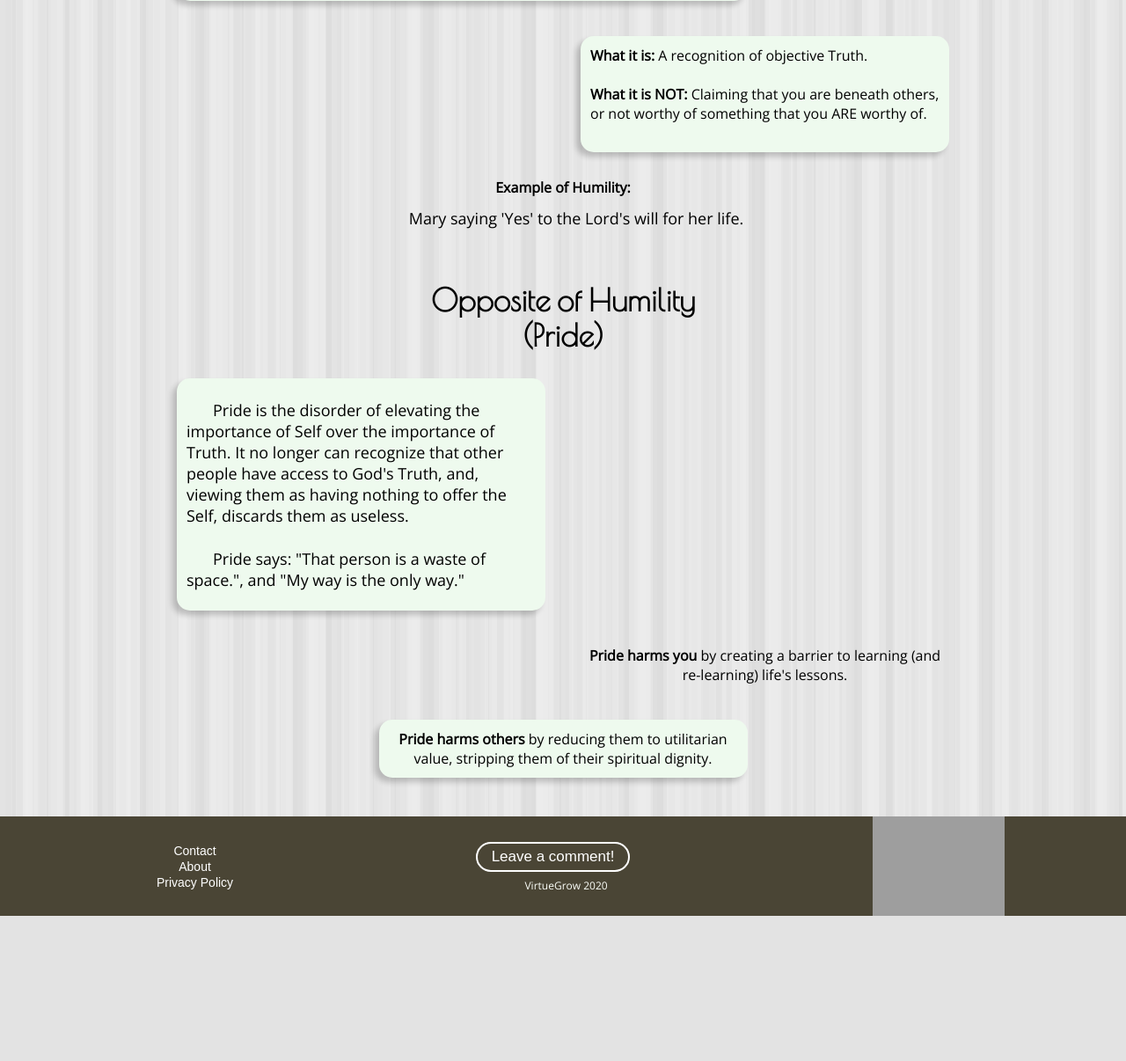
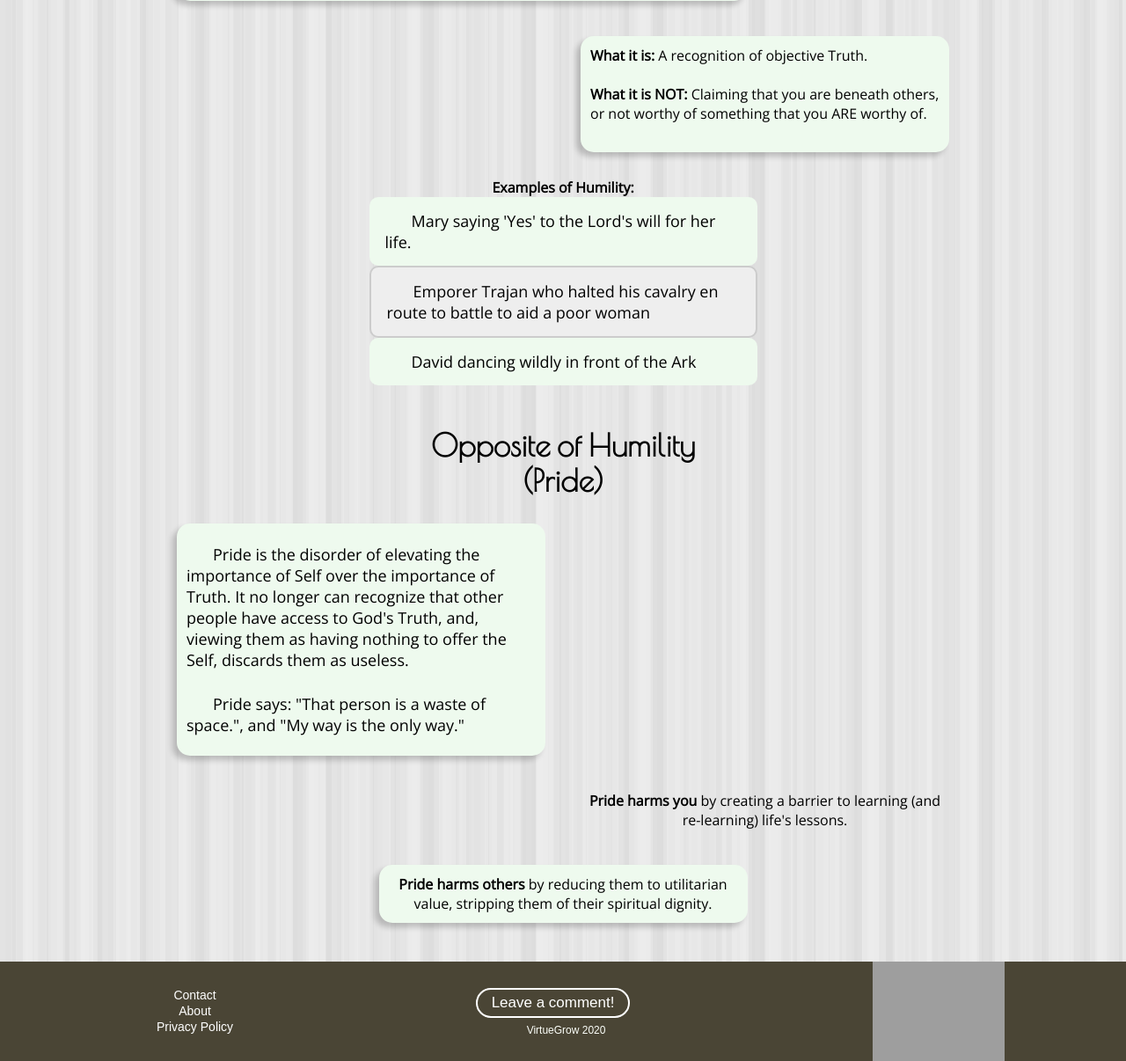
Before and after one commit to missing333/Website_VirtueGrow, a PHP site: page / in a window 1280 px wide, after a click on "Humility". Shown: the part 817-2023 px from the top of the page at 88% size. Before the commit the page ends 1858 px from the top, so only its background shows below. Run offline with PHP 8.4, Linux system fonts and the light colour scheme; some libraries are stand-ins or nearby versions; grey boxes are pictures that could not be loaded.

Commit message:
update examples

```diff
--- a/index.php
+++ b/index.php
@@ -66,8 +66,10 @@
         <strong>What it is NOT:</strong> Claiming that you are beneath others, or not worthy of something that you ARE worthy of. <br><br>
       </div>
       <div class="example">
-        <strong>Example of Humility:</strong><br>
+        <strong>Examples of Humility:</strong><br>
         <p>Mary saying 'Yes' to the Lord's will for her life.</p>
+        <p>Emporer Trajan who halted his cavalry en route to battle to aid a poor woman</p>
+        <p>David dancing wildly in front of the Ark</p>
       </div>
 
 
@@ -115,7 +117,11 @@
         <strong>What it is:</strong> A willingness to act on a desire to learn and grow. <br><br>
         <strong>What it is NOT:</strong> Hard work for the sake of material gain.
       </div>
-      <div class="example"></div>
+      <div class="example">
+        <strong>Examples of Diligence:</strong><br>
+        <p>Holy Zeal- Mary ran to the hill country of Juda to visit her cousin Elizabeth, upon hearing of her pregnancy.</p>
+        <p>Temporal Zeal- Commitment to praying daily morning & evening prayers</p>
+      </div>
 
       <div class="oppTitle">
         <h2>Opposite of Diligence <br>(Sloth)</h2>
@@ -155,7 +161,12 @@
         <strong>What it is:</strong> Joy in a gift of self to another.<br><br>
         <strong>What it is NOT:</strong> Repayment, nor giving out of perceived obligation.
       </div>
-      <div class="example"></div>
+      <div class="example">
+        <strong>Examples of Generosity:</strong><br>
+        <p>Mary, who couldn't afford a proper place to give birth to her son</p>
+        <p>St Nicholas, who gave gold to children</p>
+        <p>Fabricius, who twice refused great wealth because it would have stained his honor</p>
+      </div>
 
       <div class="oppTitle">
         <h2>Opposite of Generosity<br>(Greed)</h2>
@@ -192,7 +203,13 @@
         <strong>What it is:</strong> The ability to endure burdens, suffering, or aggression without complaint or seeking retaliation.<br><br>
         <strong>What it is NOT:</strong> Distracting yourself while you wait for something.
       </div>
-      <div class="example"></div>
+      <div class="example">
+        <strong>Examples of Patience:</strong><br>
+        <p><strong>Towards Family:</strong> The finding of Jesus in the temple. Mary spoke to Jesus without anger, even though she was greatly upset.</p>
+        <p><strong>Towards Friends:</strong> Pisistratus, a gentle and kind King, turns away the wrath of his wife with a soft answer. She was livid that a suiter for their daughter embraced her in public without their favor.
+          <br>He says "What shall we do to those that wish to harm us if we take vengeance upon those who love us?" </p>
+        <p><strong>Towards Enemies:</strong> The martyrdom of Saint Steven, who forgave his murderers as his life slipped away.</p>
+        </div>
 
       <div class="oppTitle">
         <h2>Opposite of Patience <br>(Anger)</h2>
@@ -229,7 +246,11 @@
         <strong>What it is:</strong> The ability to share in the joys and sorrows of others. <br><br>
         <strong>What it is NOT:</strong> Being a pushover.
       </div>
-      <div class="example"></div>
+      <div class="example">
+        <strong>Examples of Kindness:</strong><br>
+        <p>Mary, thinking only of the happiness of the newlyweds, told Jesus: "They have no wine"</p>
+        <p>The Samaritan, moved by the pain of the beaten man, ensures his care and recovery.</p>
+      </div>
 
       <div class="oppTitle">
         <h2>Opposite of Kindness <br>(Envy)</h2>
@@ -265,7 +286,12 @@
         <strong>What it is:</strong> A balance between the extremes of too little and too much. <br><br>
         <strong>What it is NOT:</strong> Total abstinence of food or drink.
       </div>
-      <div class="example"></div>
+      <div class="example">
+        <strong>Examples of Moderation:</strong><br>
+        <p>Mary at the wedding, preferring the guests' happiness to her own hunger & thirst</p>
+        <p>Daniel, who refused food and drink from the King.</p>
+        <p>John the Baptist, who ate only locusts and wild honey</p>
+      </div>
 
       <div class="oppTitle">
         <h2>Opposite of Moderation<br>(Gluttony)</h2>
@@ -317,7 +343,12 @@
         <strong>What it is:</strong> An ordered view of human sexuality, and the humanization of others. <br><br>
         <strong>What it is NOT:</strong> Asexuality, rejection of sexuality.
       </div>
-      <div class="example"></div>
+      <div class="example">
+        <strong>Examples of Chastity:</strong><br>
+        <p>Mary, who knew not a man</p>
+        <p>Diana, to preserve her virginity, lived in the woods as a huntress</p>
+        <p>Adam, who knew his wife.  To 'know' in this sense was to recognize and appreciate her completely: mind, soul, and body.</p>
+        </div>
 
       <div class="oppTitle">
         <h2>Opposite of Chastity <br>(Lust)</h2>
--- a/style.css
+++ b/style.css
@@ -69,7 +69,6 @@ p {
   text-indent: 30px;
   margin: 0;
   padding: .7em 0;
-  font-family: 'Open Sans', sans-serif;
   font-size: 18px;
 }
 
@@ -233,6 +232,23 @@ a {
 .example {
   grid-area: ex;
   border-radius: 10px;
+}
+
+.example p {
+border-radius: 10px;
+border-radius: 10px;
+padding: 15px 1em;
+text-align: left;
+}
+
+.example p:nth-child(odd) {
+  background: var(--color-light);
+  text-align: left;
+}
+
+.example p:nth-child(even) {
+  background: #EEE;
+  border: 2px solid #CCC;
 }
 
 .isisnt {
```
